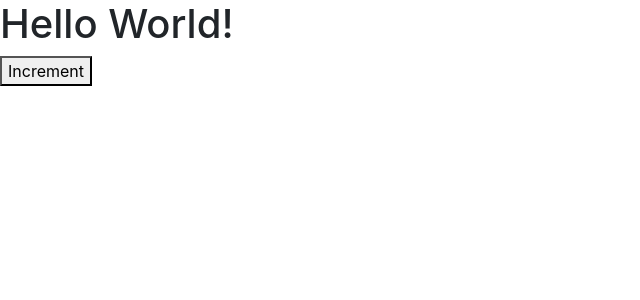
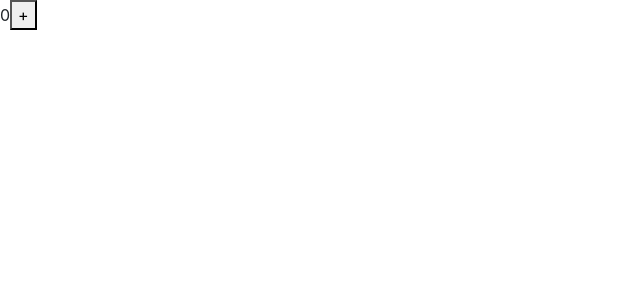
Before and after one commit to MHUS25/shopping-cart, a React (Create React App) app: page / in a window 1280 px wide. Shown: the top 300 px of the page, without its empty margins (0-640 px from the left). Built offline with nearby package versions, Linux system fonts and the light colour scheme.

Commit message:
Adds count property

```diff
--- a/src/components/counter.jsx
+++ b/src/components/counter.jsx
@@ -1,11 +1,15 @@
 import React, { Component } from 'react';
 
 class Counter extends Component {
+    state = {
+        count: 0
+    };
+
     render() {
        return (
         <React.Fragment>
-           <h1>Hello World!</h1>
-           <button>Increment</button>
+           <span>{this.state.count}</span>
+           <button>+</button>
         </React.Fragment>
        );
     }
```
